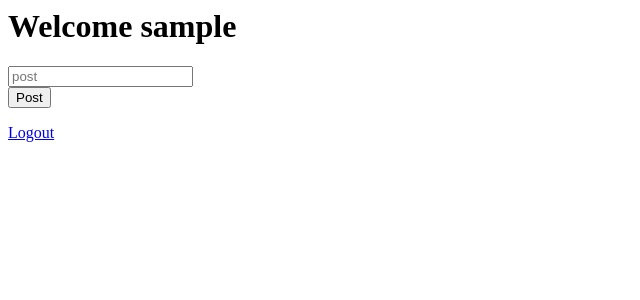
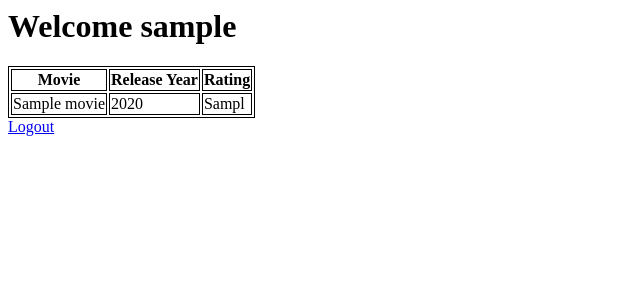
Before and after one commit to jakegold/databases_project, a Flask app: page /home in a window 1280 px wide. Shown: the top 300 px of the page, without its empty margins (0-640 px from the left). Run offline with Flask 2, Linux system fonts and the light colour scheme; the visitor is signed in with stand-in values (Sample User, id 1); tables that the repository leaves empty hold one stand-in row (values such as "Sample post").

Commit message:
Update home.html

```diff
--- a/templates/home.html
+++ b/templates/home.html
@@ -2,30 +2,34 @@
 <head>
 </head>
 <body>
-<form action="/post" method="POST">
+	<h1>Welcome {{username}}</h1>
+<!-- <form action="/post" method="POST">
 	<h1>Welcome {{username}}</h1>
 	<input type="text" name = "blog" placeholder="post" required/> </br>
 	<input type="submit" value = Post />
-</form>
-<!--
+</form> -->
+
 <style type="text/css">
 	table, th, td{
 		border: 1px solid black;
 	}
 </style>
 
+
 <table>
-	<th>Time</th>
-	<th>Post</th>
+	<th>Movie</th>
+	<th>Release Year</th>
+	<th>Rating</th>
 
 {% for line in posts %}
 	<tr>
-		<td>{{line.ts}}</td>
-		<td>{{line.blog_post}}</td>
+		<td>{{line.title}}</td>
+		<td>{{line.release_year}}</td>
+		<td>{{line.rating}}</td>
 	</tr>
 {% endfor %}
 </table>
- -->
+
 <a href="/logout">Logout</a>
 
 </body>
```
